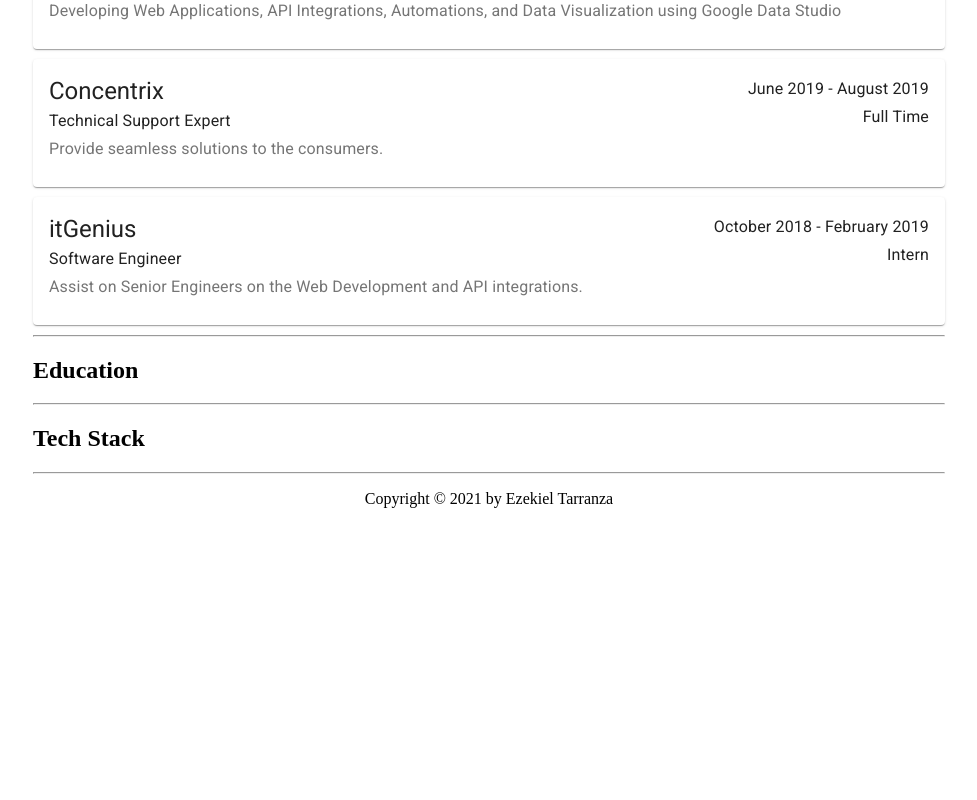
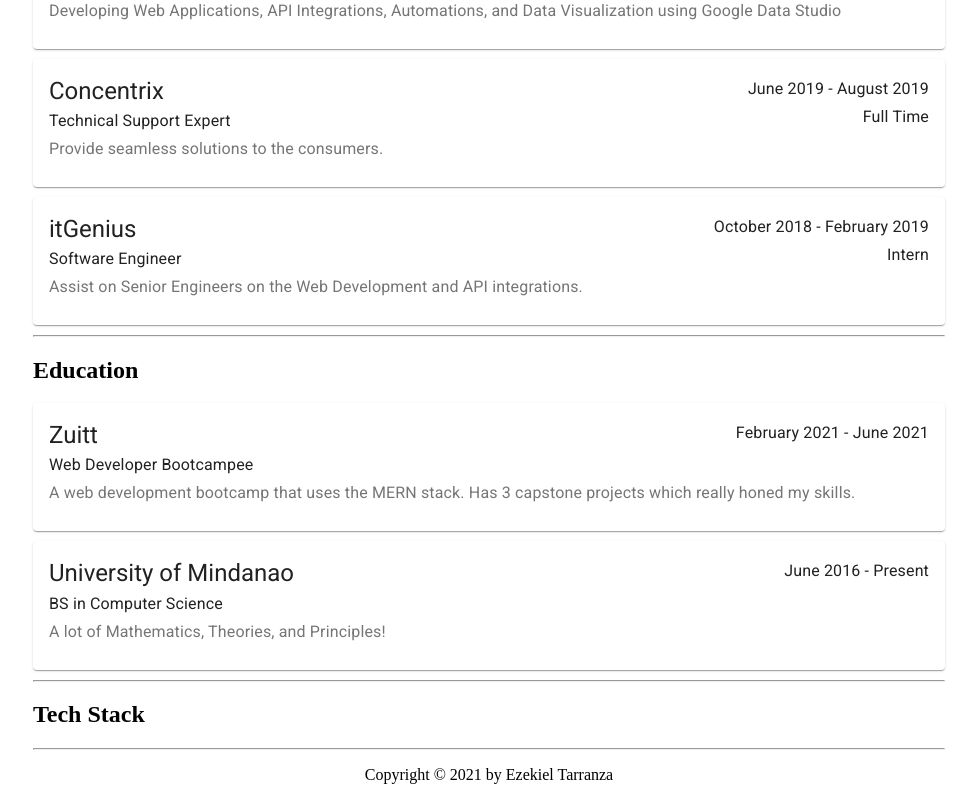
Before and after one commit to kielllll/web-portfolio, a Next.js app: page / in a window 1280 px wide. Shown: the part 1049-1849 px from the top of the page, without its empty margins (151-1128 px from the left). Before the commit the page ends 1573 px from the top, so only its background shows below. Built offline with nearby package versions, Linux system fonts and the light colour scheme.

Commit message:
add: Initial setup for Education section

```diff
--- /dev/null
+++ b/components/Education.js
@@ -0,0 +1,39 @@
+import Card from "@material-ui/core/Card";
+import CardContent from "@material-ui/core/CardContent";
+import Typography from "@material-ui/core/Typography";
+import styles from "../styles/Education.module.css";
+
+const Education = ({ school }) => {
+  const { name, duration, course, description } = school;
+
+  return (
+    <Card className={styles.root}>
+      <CardContent className={styles.content}>
+        {/* Header */}
+        <div className={styles.header}>
+          <div className={styles["header-child-left"]}>
+            <Typography component="h5" variant="h5">
+              {name}
+            </Typography>
+            <Typography variant="subtitle1" color="textPrimary">
+              {course}
+            </Typography>
+          </div>
+          <div className={styles["header-child-right"]}>
+            <Typography variant="subtitle1" color="textPrimary">
+              {duration}
+            </Typography>
+          </div>
+        </div>
+        {/* Body */}
+        <div>
+          <Typography variant="subtitle1" color="textSecondary">
+            {description}
+          </Typography>
+        </div>
+      </CardContent>
+    </Card>
+  );
+};
+
+export default Education;
--- a/pages/index.js
+++ b/pages/index.js
@@ -1,6 +1,7 @@
 import Head from "next/head";
 import Project from "../components/Project";
 import Experience from "../components/Experience";
+import Education from "../components/Education";
 import styles from "../styles/Home.module.css";
 
 export default function Home() {
@@ -77,6 +78,22 @@
     },
   ];
 
+  const education = [
+    {
+      name: "Zuitt",
+      duration: "February 2021 - June 2021",
+      course: "Web Developer Bootcampee",
+      description:
+        "A web development bootcamp that uses the MERN stack. Has 3 capstone projects which really honed my skills.",
+    },
+    {
+      name: "University of Mindanao",
+      duration: "June 2016 - Present",
+      course: "BS in Computer Science",
+      description: "A lot of Mathematics, Theories, and Principles!",
+    },
+  ];
+
   return (
     <div>
       <Head>
@@ -118,6 +135,11 @@
 
       <section>
         <h2>Education</h2>
+        {education.map((school, e) => (
+          <div key={e} className={styles.child}>
+            <Education school={school} />
+          </div>
+        ))}
         <hr />
       </section>
 
--- /dev/null
+++ b/styles/Education.module.css
@@ -0,0 +1,27 @@
+.root {
+  display: flex;
+}
+
+.content {
+  width: 100%;
+}
+
+.header {
+  width: 100%;
+  display: flex;
+  justify-content: space-between;
+}
+
+.header-child-left {
+  width: 40%;
+  text-align: left;
+  display: flex;
+  flex-direction: column;
+}
+
+.header-child-right {
+  width: 60%;
+  text-align: right;
+  display: flex;
+  flex-direction: column;
+}
```
